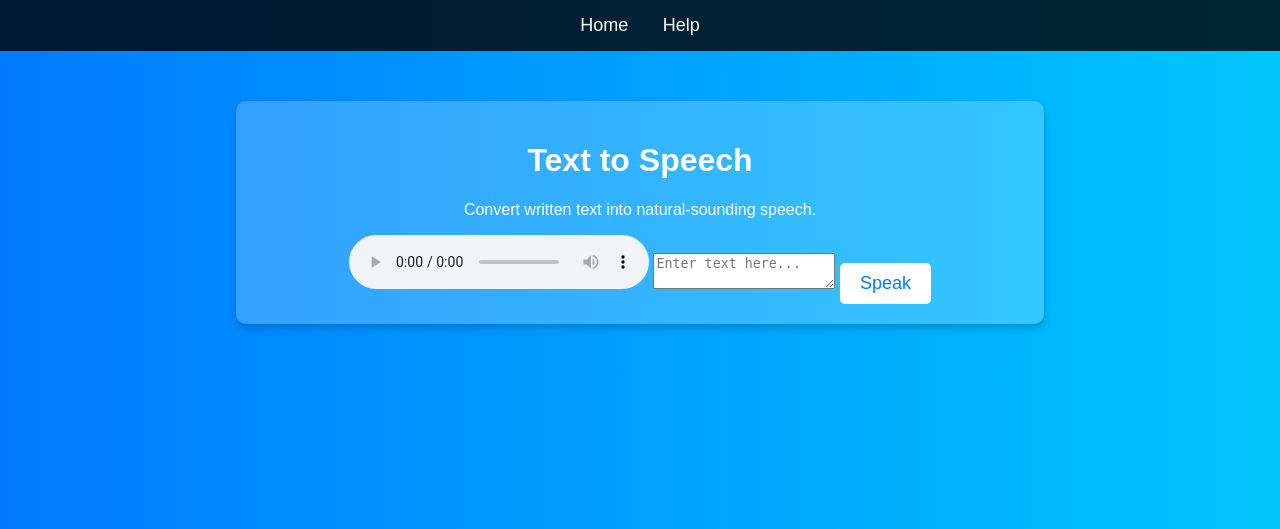
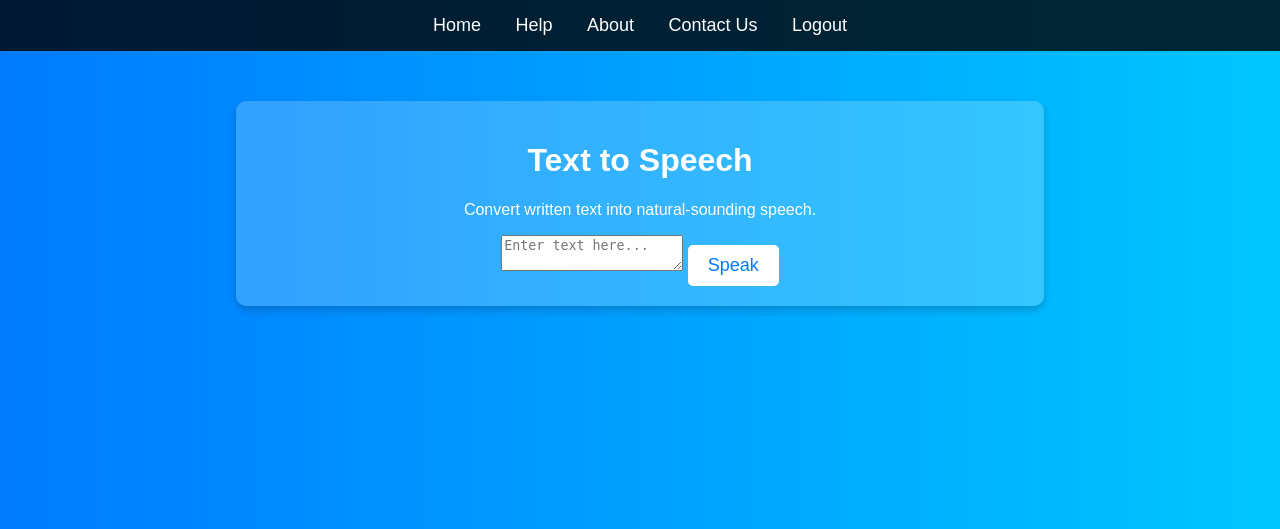
Before and after one commit to 05Maithili/GestureConnect, a Django app: template templates/text_to_speech.html in a window 1280 px wide. Shown: the top 529 px of the page. Run offline with Django 5.2, Linux system fonts and the light colour scheme; the template is opened without the code that fills it, so the values that code supplies are empty.

Commit message:
text_to_speech.html

```diff
--- a/templates/text_to_speech.html
+++ b/templates/text_to_speech.html
@@ -57,17 +57,19 @@
 
     <nav>
         <a href="{% url 'home' %}">Home</a>
-
-        <a href="#">Help</a>
+        <a href="{% url 'help' %}">Help</a>
+         <a href="{% url 'about' %}">About</a>
+         <a href="{% url 'contact' %}">Contact Us</a>
+         <a href="{% url 'signup_signin' %}" onclick="logout()">Logout</a>
     </nav>
 
     <div class="container">
         <h1>Text to Speech</h1>
         <p>Convert written text into natural-sounding speech.</p>
-        <audio controls>
+        {% comment %} <audio controls>
             <source src="{% static 'speech.mp3' %}" type="audio/mpeg">
             Your browser does not support the audio element.
-        </audio>
+        </audio> {% endcomment %}
         <textarea id="textInput" placeholder="Enter text here..."></textarea>
         <button class="button" onclick="speakText()">Speak</button>
     </div>
```
